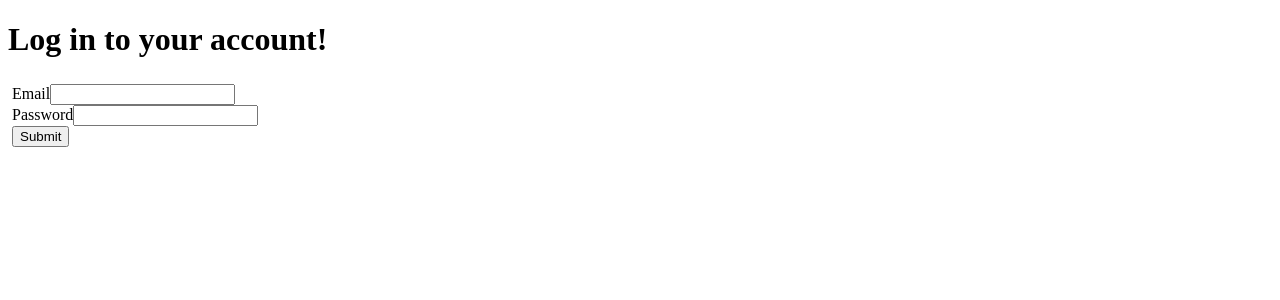
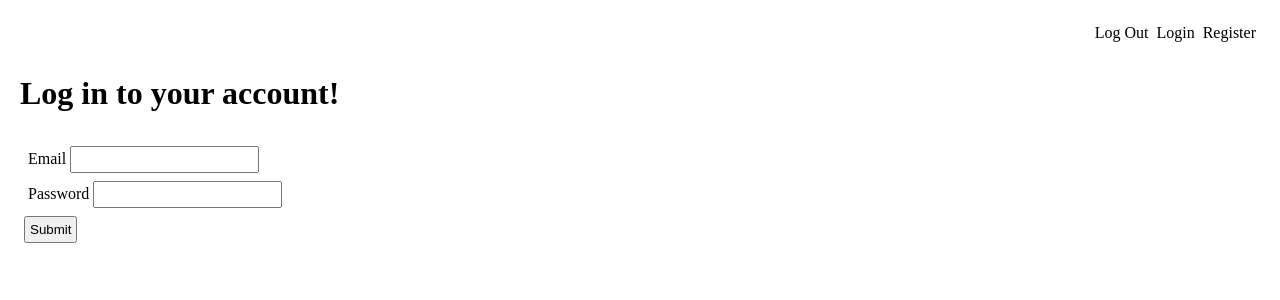
Before and after one commit to xinnks/nuxt3-supabase-auth, a Nuxt app: page /login in a window 1280 px wide. Shown: the top 300 px of the page. Built offline with nearby package versions, Linux system fonts and the light colour scheme; no server answers.

Commit message:
feat: Add default layout component

```diff
--- /dev/null
+++ b/layouts/default.vue
@@ -0,0 +1,13 @@
+<template>
+    <Navbar></Navbar>
+    <slot></slot>
+</template>
+
+<style>
+ * {
+    padding: 4px;
+}
+body{
+    padding: 0;
+}
+</style>
```
